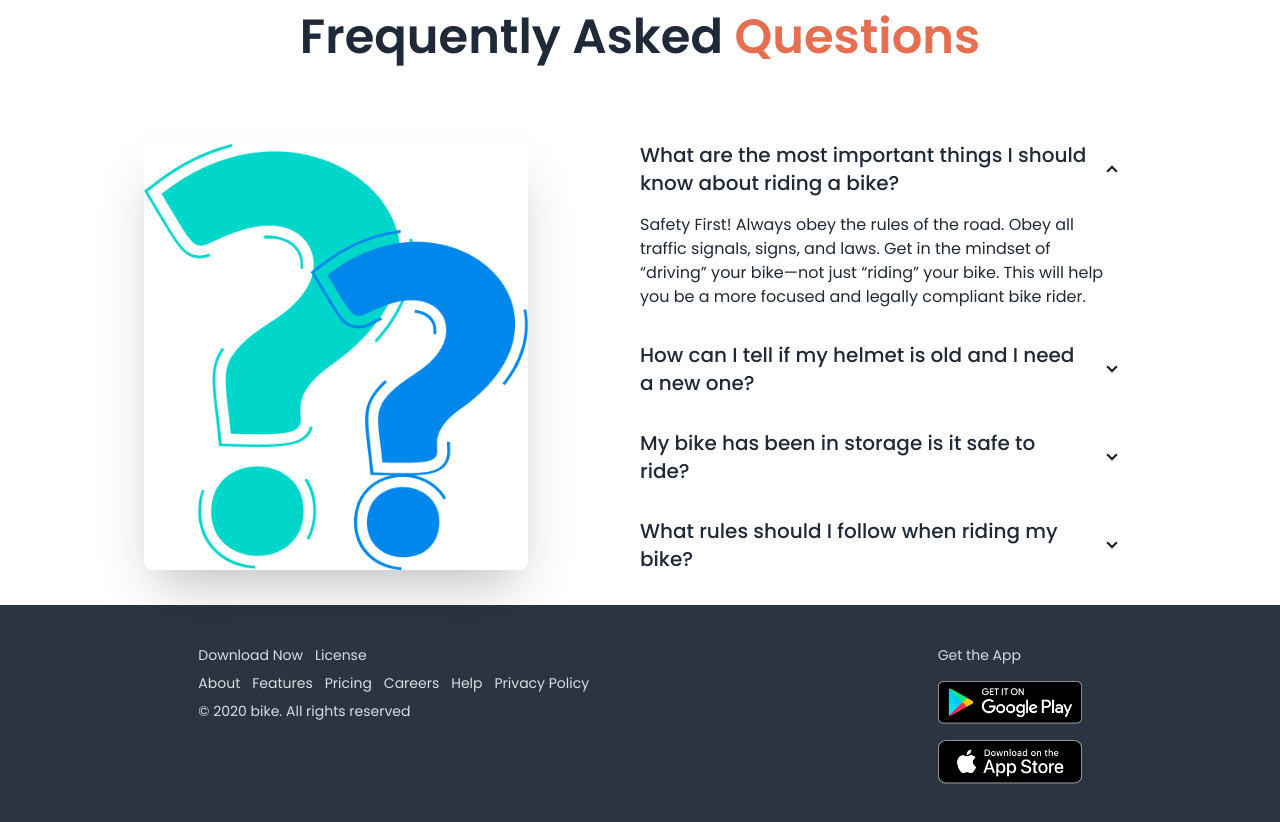
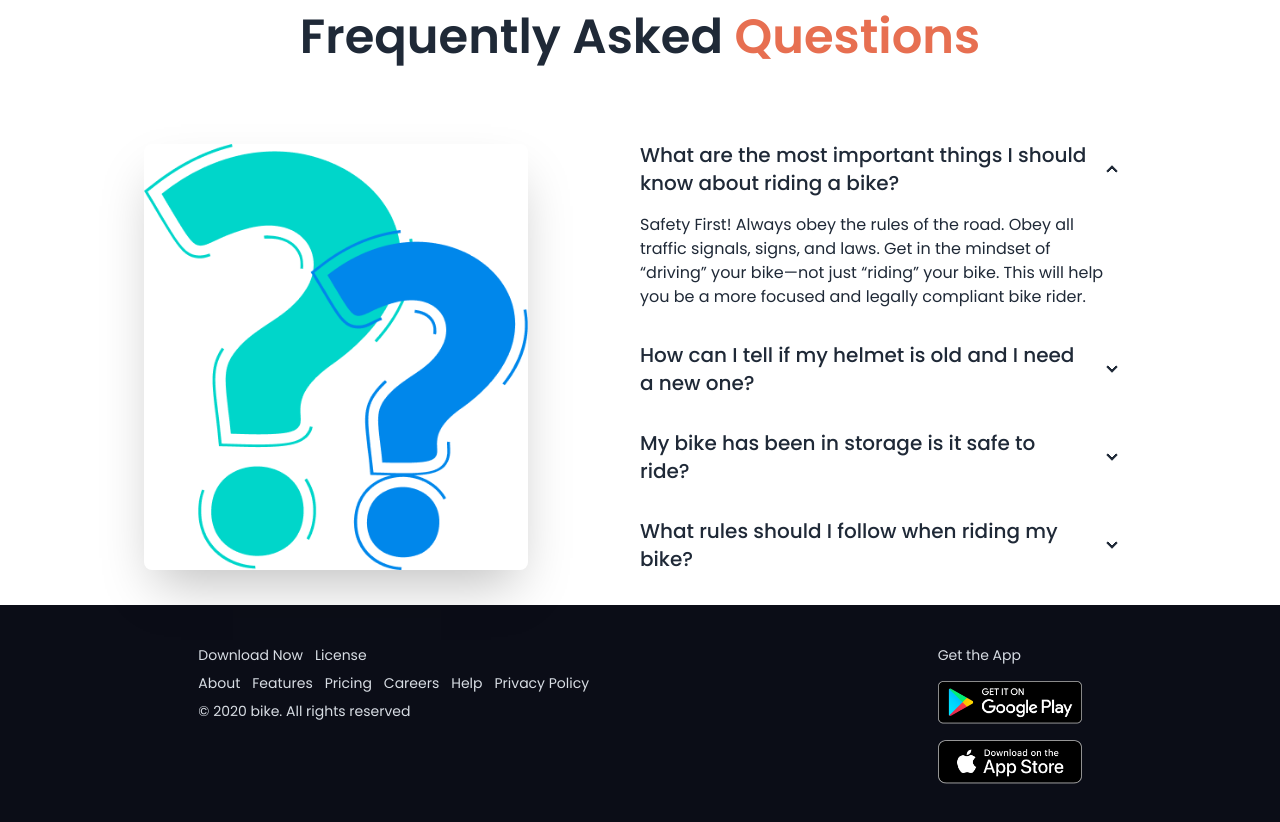
Before and after one commit to cyberpenta/biker-zone, a plain HTML site: page index.html in a window 1280 px wide. Shown: the part 2564-3386 px from the top of the page. Drawn offline with nearby package versions, Linux system fonts and the light colour scheme.

Commit message:
finally done

```diff
--- a/index.html
+++ b/index.html
@@ -334,7 +334,7 @@
         </section>
 
     </main>
-    <footer class="footer p-10 bg-neutral text-neutral-content lg:flex lg:justify-around gap-8">
+    <footer class="footer p-10 bg-[#0B0D17] text-neutral-content lg:flex lg:justify-around gap-8">
         <div>
             <div class="flex justify-around gap-3">
                 <p>Download Now</p>
```
